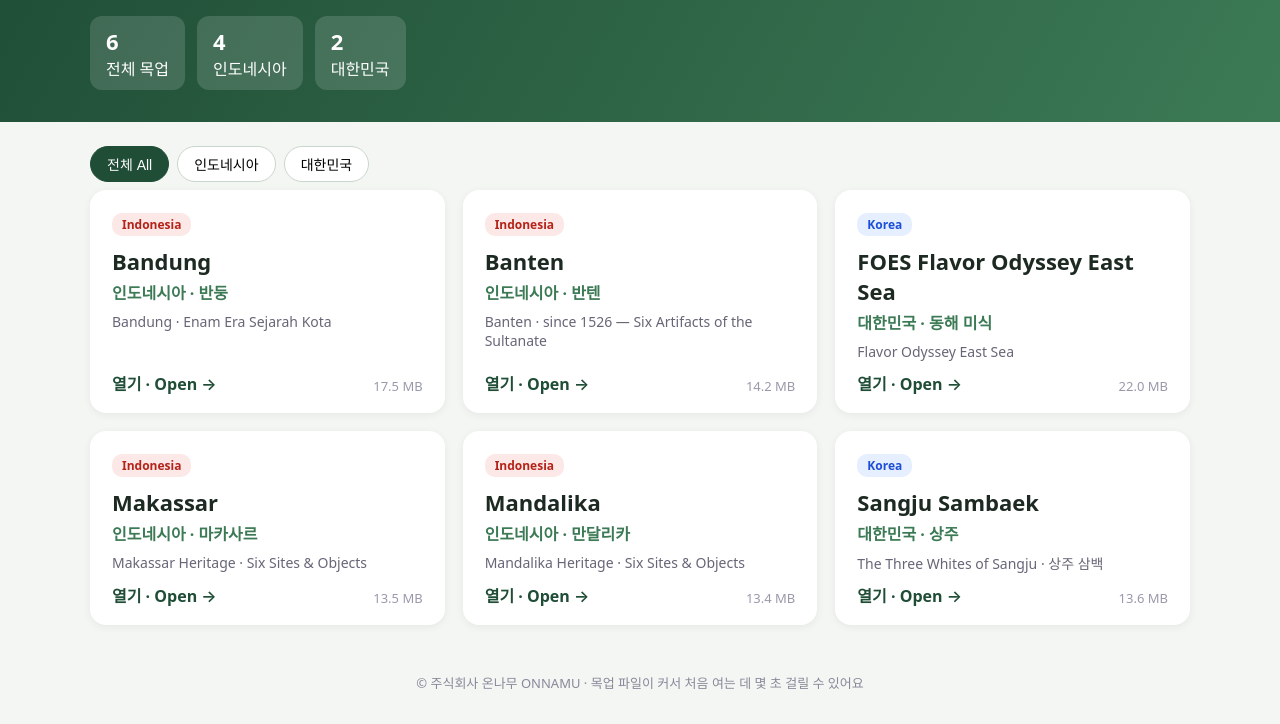
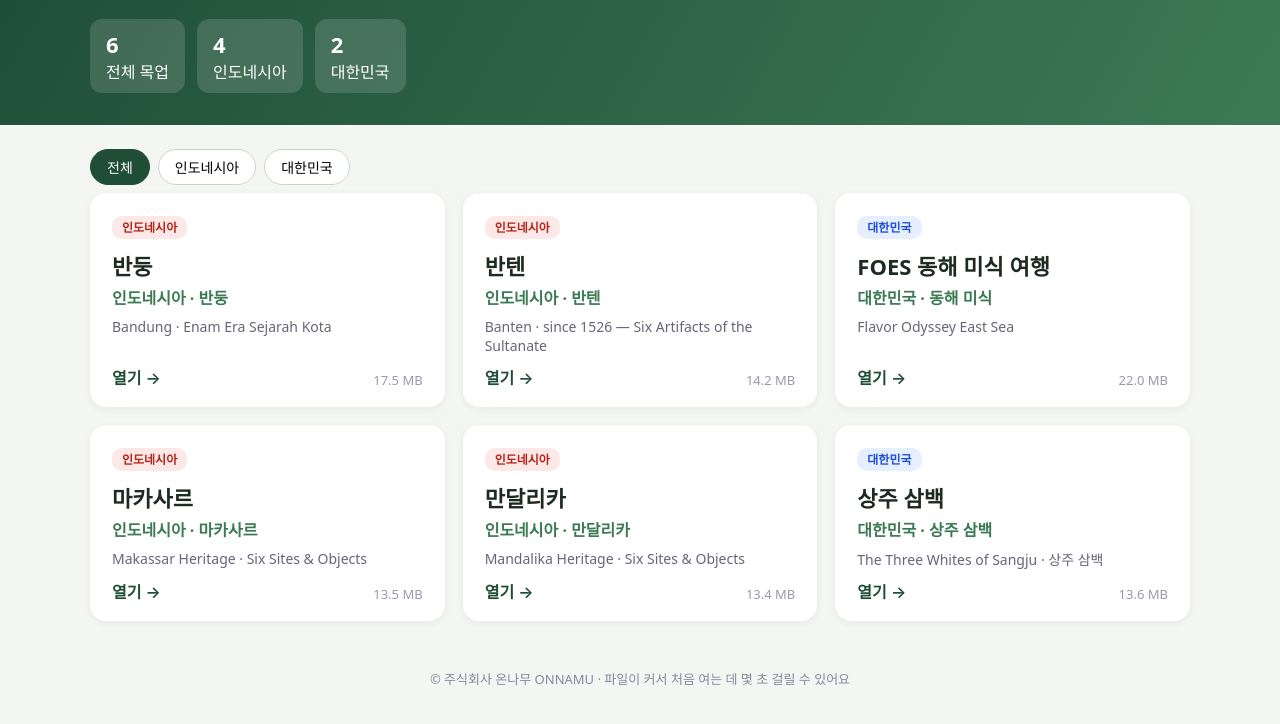
Before and after one commit to onnamu/website-mockups, a plain HTML site: page index.html in a window 1280 px wide. Shown: the part 117-841 px from the top of the page. Drawn offline with Linux system fonts and the light colour scheme.

Commit message:
Add files via upload

```diff
--- a/index.html
+++ b/index.html
@@ -1,69 +1,77 @@
 <!doctype html>
 <html lang="ko"><head><meta charset="utf-8"><meta name="viewport" content="width=device-width,initial-scale=1">
-<title>ONNAMU Website Mockups Dashboard</title>
+<title>ONNAMU Website Mockups</title>
 <style>
 *{box-sizing:border-box}body{margin:0;font-family:system-ui,-apple-system,"Noto Sans KR",sans-serif;background:#f4f6f3;color:#1d2a22}
 header{background:linear-gradient(120deg,#1f4d36,#3c7a55);color:#fff;padding:40px 24px 32px}
-.wrap{max-width:1100px;margin:0 auto}h1{margin:0 0 6px;font-size:30px}header p{margin:0;opacity:.85}
+.wrap{max-width:1100px;margin:0 auto}.top{display:flex;justify-content:space-between;align-items:flex-start;gap:16px;flex-wrap:wrap}
+h1{margin:0 0 6px;font-size:30px}header p{margin:0;opacity:.85}
+.lang{display:flex;background:rgba(255,255,255,.15);border-radius:22px;padding:4px}.lang button{border:0;background:none;color:#fff;padding:7px 14px;border-radius:18px;cursor:pointer;font-size:14px}.lang button.on{background:#fff;color:#1f4d36;font-weight:600}
 .stats{display:flex;gap:12px;margin-top:22px;flex-wrap:wrap}.stat{background:rgba(255,255,255,.14);border-radius:12px;padding:10px 16px}.stat b{font-size:22px;display:block}
 .bar{display:flex;gap:8px;margin:24px 0 8px;flex-wrap:wrap}.bar button{border:1px solid #c9d6cc;background:#fff;border-radius:20px;padding:7px 16px;cursor:pointer;font-size:14px}.bar button.on{background:#1f4d36;color:#fff;border-color:#1f4d36}
 .grid{display:grid;grid-template-columns:repeat(auto-fill,minmax(300px,1fr));gap:18px;padding-bottom:48px}
 .card{position:relative;display:block;background:#fff;border-radius:16px;padding:22px 22px 52px;text-decoration:none;color:inherit;box-shadow:0 2px 8px rgba(0,0,0,.06);transition:.15s}
 .card:hover{transform:translateY(-3px);box-shadow:0 8px 22px rgba(0,0,0,.12)}
 .card h2{margin:12px 0 4px;font-size:22px}.ko{margin:0;color:#3c7a55;font-weight:600}.t{color:#667;font-size:14px;margin:8px 0 0}
-.tag{font-size:12px;padding:3px 10px;border-radius:10px;font-weight:600}.indonesia{background:#fde8e8;color:#b42318}.korea{background:#e5efff;color:#1d4ed8}
+.tag{font-size:12px;padding:3px 10px;border-radius:10px;font-weight:600}.tag.id{background:#fde8e8;color:#b42318}.tag.kr{background:#e5efff;color:#1d4ed8}
 .go{position:absolute;left:22px;bottom:18px;color:#1f4d36;font-weight:600}.sz{position:absolute;right:22px;bottom:18px;color:#99a;font-size:13px}
+.l{display:none}html[lang=ko] .l[lang=ko],html[lang=en] .l[lang=en],html[lang=id] .l[lang=id]{display:inline}
 footer{text-align:center;color:#889;font-size:13px;padding:0 0 32px}
 </style></head><body>
-<header><div class="wrap"><h1>ONNAMU Website Mockups</h1><p>온나무 웹사이트 목업 대시보드 · 카드를 누르면 새 탭에서 열려요</p>
-<div class="stats"><div class="stat"><b>6</b>전체 목업</div><div class="stat"><b>4</b>인도네시아</div><div class="stat"><b>2</b>대한민국</div></div></div></header>
+<header><div class="wrap"><div class="top"><div><h1 data-i="title"></h1><p data-i="sub"></p></div>
+<div class="lang"><button data-l="ko">한국어</button><button data-l="en">English</button><button data-l="id">Bahasa Indonesia</button></div></div>
+<div class="stats"><div class="stat"><b>6</b><span data-i="total"></span></div><div class="stat"><b>4</b><span data-i="s_id"></span></div><div class="stat"><b>2</b><span data-i="s_kr"></span></div></div></div></header>
 <main class="wrap">
-<div class="bar"><button class="on" data-f="all">전체 All</button><button data-f="Indonesia">인도네시아</button><button data-f="Korea">대한민국</button></div>
+<div class="bar"><button class="on" data-f="all" data-i="f_all"></button><button data-f="id" data-i="f_id"></button><button data-f="kr" data-i="f_kr"></button></div>
 <div class="grid">
-<a class="card" data-c="Indonesia" href="Bandung-website%20mockups.html" target="_blank" rel="noopener">
-  <span class="tag indonesia">Indonesia</span>
-  <h2>Bandung</h2>
-  <p class="ko">인도네시아 · 반둥</p>
+<a class="card" data-c="id" href="Bandung-website%20mockups.html" target="_blank" rel="noopener">
+  <span class="tag id" data-i="tag_id"></span>
+  <h2><span class="l" lang="ko">반둥</span><span class="l" lang="en">Bandung</span><span class="l" lang="id">Bandung</span></h2>
+  <p class="ko"><span class="l" lang="ko">인도네시아 · 반둥</span><span class="l" lang="en">Indonesia · Bandung</span><span class="l" lang="id">Indonesia · Bandung</span></p>
   <p class="t">Bandung · Enam Era Sejarah Kota</p>
-  <span class="go">열기 · Open →</span><span class="sz">17.5 MB</span>
+  <span class="go" data-i="open"></span><span class="sz">17.5 MB</span>
 </a>
-<a class="card" data-c="Indonesia" href="Banten-website%20mockups.html" target="_blank" rel="noopener">
-  <span class="tag indonesia">Indonesia</span>
-  <h2>Banten</h2>
-  <p class="ko">인도네시아 · 반텐</p>
+<a class="card" data-c="id" href="Banten-website%20mockups.html" target="_blank" rel="noopener">
+  <span class="tag id" data-i="tag_id"></span>
+  <h2><span class="l" lang="ko">반텐</span><span class="l" lang="en">Banten</span><span class="l" lang="id">Banten</span></h2>
+  <p class="ko"><span class="l" lang="ko">인도네시아 · 반텐</span><span class="l" lang="en">Indonesia · Banten</span><span class="l" lang="id">Indonesia · Banten</span></p>
   <p class="t">Banten · since 1526 — Six Artifacts of the Sultanate</p>
-  <span class="go">열기 · Open →</span><span class="sz">14.2 MB</span>
+  <span class="go" data-i="open"></span><span class="sz">14.2 MB</span>
 </a>
-<a class="card" data-c="Korea" href="FOES%20Flavor%20Odyssey%20East%20Sea-website%20mockups.html" target="_blank" rel="noopener">
-  <span class="tag korea">Korea</span>
-  <h2>FOES Flavor Odyssey East Sea</h2>
-  <p class="ko">대한민국 · 동해 미식</p>
+<a class="card" data-c="kr" href="FOES%20Flavor%20Odyssey%20East%20Sea-website%20mockups.html" target="_blank" rel="noopener">
+  <span class="tag kr" data-i="tag_kr"></span>
+  <h2><span class="l" lang="ko">FOES 동해 미식 여행</span><span class="l" lang="en">FOES Flavor Odyssey East Sea</span><span class="l" lang="id">FOES Flavor Odyssey East Sea</span></h2>
+  <p class="ko"><span class="l" lang="ko">대한민국 · 동해 미식</span><span class="l" lang="en">Korea · East Sea cuisine</span><span class="l" lang="id">Korea · Kuliner Laut Timur</span></p>
   <p class="t">Flavor Odyssey East Sea</p>
-  <span class="go">열기 · Open →</span><span class="sz">22.0 MB</span>
+  <span class="go" data-i="open"></span><span class="sz">22.0 MB</span>
 </a>
-<a class="card" data-c="Indonesia" href="Makassar-website%20mockups.html" target="_blank" rel="noopener">
-  <span class="tag indonesia">Indonesia</span>
-  <h2>Makassar</h2>
-  <p class="ko">인도네시아 · 마카사르</p>
+<a class="card" data-c="id" href="Makassar-website%20mockups.html" target="_blank" rel="noopener">
+  <span class="tag id" data-i="tag_id"></span>
+  <h2><span class="l" lang="ko">마카사르</span><span class="l" lang="en">Makassar</span><span class="l" lang="id">Makassar</span></h2>
+  <p class="ko"><span class="l" lang="ko">인도네시아 · 마카사르</span><span class="l" lang="en">Indonesia · Makassar</span><span class="l" lang="id">Indonesia · Makassar</span></p>
   <p class="t">Makassar Heritage · Six Sites &amp; Objects</p>
-  <span class="go">열기 · Open →</span><span class="sz">13.5 MB</span>
+  <span class="go" data-i="open"></span><span class="sz">13.5 MB</span>
 </a>
-<a class="card" data-c="Indonesia" href="Mandalika-website%20mockups.html" target="_blank" rel="noopener">
-  <span class="tag indonesia">Indonesia</span>
-  <h2>Mandalika</h2>
-  <p class="ko">인도네시아 · 만달리카</p>
+<a class="card" data-c="id" href="Mandalika-website%20mockups.html" target="_blank" rel="noopener">
+  <span class="tag id" data-i="tag_id"></span>
+  <h2><span class="l" lang="ko">만달리카</span><span class="l" lang="en">Mandalika</span><span class="l" lang="id">Mandalika</span></h2>
+  <p class="ko"><span class="l" lang="ko">인도네시아 · 만달리카</span><span class="l" lang="en">Indonesia · Mandalika</span><span class="l" lang="id">Indonesia · Mandalika</span></p>
   <p class="t">Mandalika Heritage · Six Sites &amp; Objects</p>
-  <span class="go">열기 · Open →</span><span class="sz">13.4 MB</span>
+  <span class="go" data-i="open"></span><span class="sz">13.4 MB</span>
 </a>
-<a class="card" data-c="Korea" href="Sangju%20Sambaek-website%20mockups.html" target="_blank" rel="noopener">
-  <span class="tag korea">Korea</span>
-  <h2>Sangju Sambaek</h2>
-  <p class="ko">대한민국 · 상주</p>
+<a class="card" data-c="kr" href="Sangju%20Sambaek-website%20mockups.html" target="_blank" rel="noopener">
+  <span class="tag kr" data-i="tag_kr"></span>
+  <h2><span class="l" lang="ko">상주 삼백</span><span class="l" lang="en">Sangju Sambaek</span><span class="l" lang="id">Sangju Sambaek</span></h2>
+  <p class="ko"><span class="l" lang="ko">대한민국 · 상주 삼백</span><span class="l" lang="en">Korea · Sangju</span><span class="l" lang="id">Korea · Sangju</span></p>
   <p class="t">The Three Whites of Sangju · 상주 삼백</p>
-  <span class="go">열기 · Open →</span><span class="sz">13.6 MB</span>
+  <span class="go" data-i="open"></span><span class="sz">13.6 MB</span>
 </a>
 </div></main>
-<footer>© 주식회사 온나무 ONNAMU · 목업 파일이 커서 처음 여는 데 몇 초 걸릴 수 있어요</footer>
+<footer data-i="foot"></footer>
 <script>
+const T={"ko": {"title": "ONNAMU 웹사이트 목업", "sub": "온나무 웹사이트 목업 대시보드 · 카드를 누르면 새 탭에서 열려요", "total": "전체 목업", "s_id": "인도네시아", "s_kr": "대한민국", "f_all": "전체", "f_id": "인도네시아", "f_kr": "대한민국", "tag_id": "인도네시아", "tag_kr": "대한민국", "open": "열기 →", "foot": "© 주식회사 온나무 ONNAMU · 파일이 커서 처음 여는 데 몇 초 걸릴 수 있어요"}, "en": {"title": "ONNAMU Website Mockups", "sub": "ONNAMU website mockup dashboard · Click a card to open it in a new tab", "total": "Mockups", "s_id": "Indonesia", "s_kr": "Korea", "f_all": "All", "f_id": "Indonesia", "f_kr": "Korea", "tag_id": "Indonesia", "tag_kr": "Korea", "open": "Open →", "foot": "© ONNAMU Co., Ltd. · Files are large, so the first load may take a few seconds"}, "id": {"title": "Mockup Situs Web ONNAMU", "sub": "Dasbor mockup situs web ONNAMU · Klik kartu untuk membuka di tab baru", "total": "Total mockup", "s_id": "Indonesia", "s_kr": "Korea", "f_all": "Semua", "f_id": "Indonesia", "f_kr": "Korea", "tag_id": "Indonesia", "tag_kr": "Korea", "open": "Buka →", "foot": "© ONNAMU Co., Ltd. · Ukuran file besar, pemuatan pertama bisa memakan beberapa detik"}};
+function setLang(l){if(!T[l])l='ko';document.documentElement.lang=l;document.querySelectorAll('[data-i]').forEach(e=>e.textContent=T[l][e.dataset.i]);document.querySelectorAll('.lang button').forEach(b=>b.classList.toggle('on',b.dataset.l===l));document.title=T[l].title;try{localStorage.setItem('lang',l)}catch(e){};history.replaceState(null,'','#'+l)}
+document.querySelectorAll('.lang button').forEach(b=>b.onclick=()=>setLang(b.dataset.l));
+let s=location.hash.slice(1);try{s=s||localStorage.getItem('lang')}catch(e){};setLang(s||'ko');
 document.querySelectorAll('.bar button').forEach(b=>b.onclick=()=>{document.querySelectorAll('.bar button').forEach(x=>x.classList.remove('on'));b.classList.add('on');const f=b.dataset.f;document.querySelectorAll('.card').forEach(c=>c.style.display=(f==='all'||c.dataset.c===f)?'':'none')});
 </script></body></html>
```
